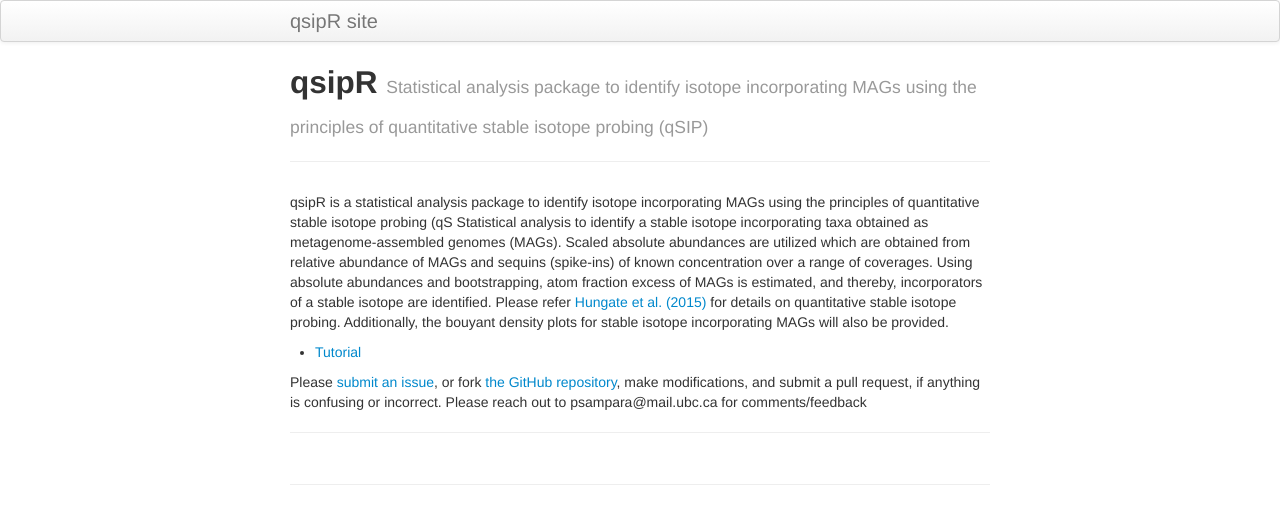
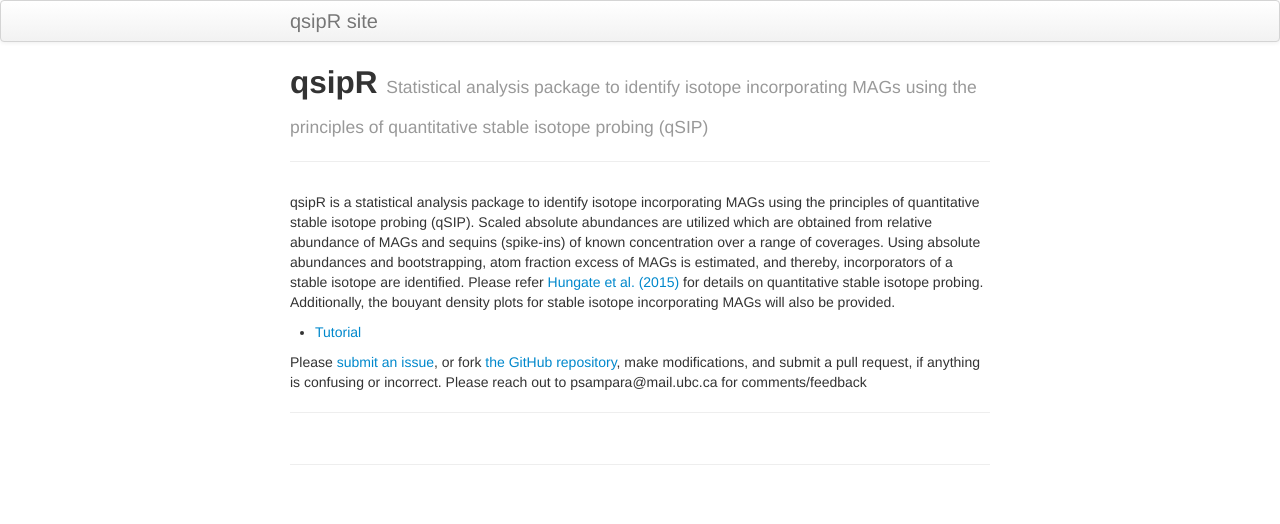
Before and after one commit to psampara/qsipR, a Jekyll site: the page built from index.md, in a window 1280 px wide. Shown: the top 524 px of the page. Built offline with Jekyll 4.4.1, drawn with Linux system fonts in a browser that asks for light colours.

Commit message:
Update index.md

```diff
--- a/index.md
+++ b/index.md
@@ -5,8 +5,7 @@ tagline: Statistical analysis package to identify isotope incorporating MAGs usi
 description: Statistical analysis to identify a stable isotope incorporating taxa obtained as metagenome-assembled genomes (MAGs). Scaled absolute abundances are utilized which are obtained from relative abundance of MAGs and sequins (spike-ins) of known concentration over a range of coverages. Using absolute abundances and bootstrapping, atom fraction excess of MAGs is estimated, and thereby, incorporators of a stable isotope are identified. Please refer Hungate et al. (2015) (doi:10.1128/AEM.02280-15) for details on quantitative stable isotope probing. Additionally, the bouyant density plots for stable isotope incorporating MAGs will also be provided.
 ---
 
-qsipR is a statistical analysis package to identify isotope incorporating MAGs using the principles of quantitative stable isotope probing (qS
-Statistical analysis to identify a stable isotope incorporating taxa obtained as metagenome-assembled genomes (MAGs).
+qsipR is a statistical analysis package to identify isotope incorporating MAGs using the principles of quantitative stable isotope probing (qSIP).
 Scaled absolute abundances are utilized which are obtained from relative abundance of MAGs and sequins (spike-ins) of known concentration over a range of coverages.
 Using absolute abundances and bootstrapping, atom fraction excess of MAGs is estimated, and thereby, incorporators of a stable isotope are identified.
 Please refer [Hungate et al. (2015)](doi:10.1128/AEM.02280-15) for details on quantitative stable isotope probing.
```
